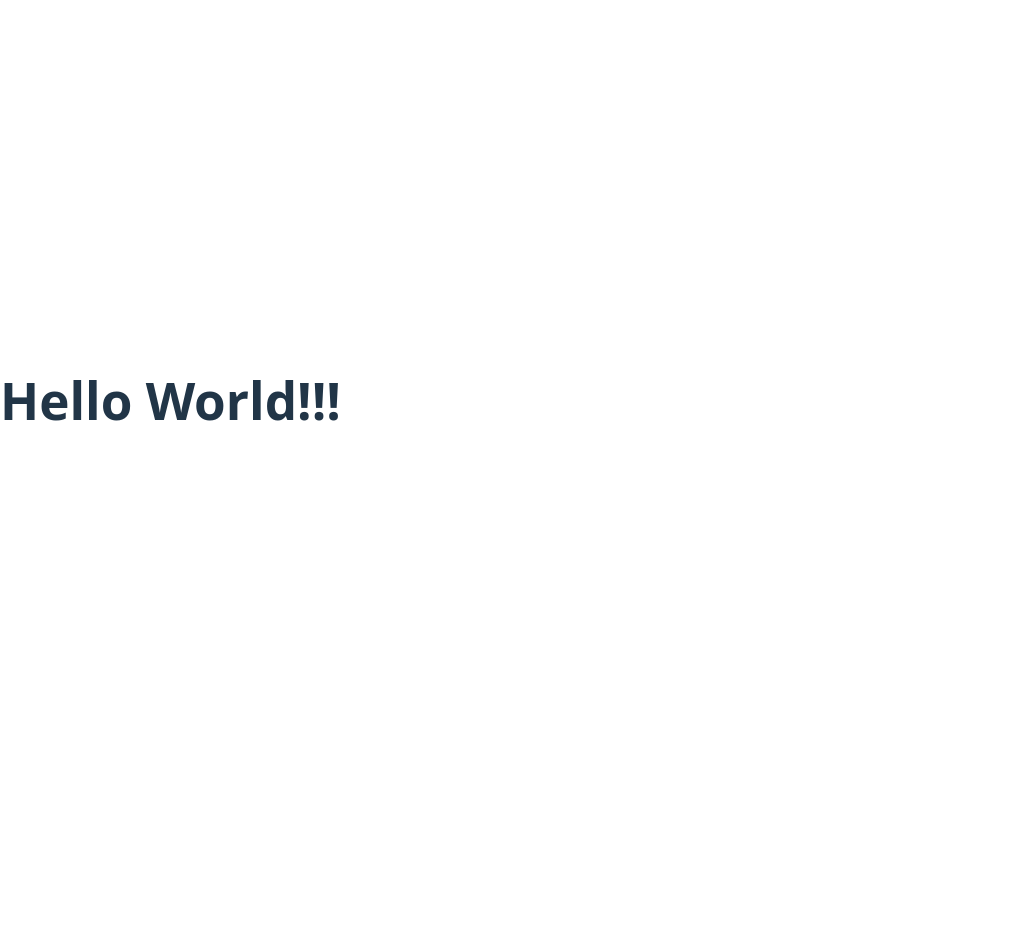
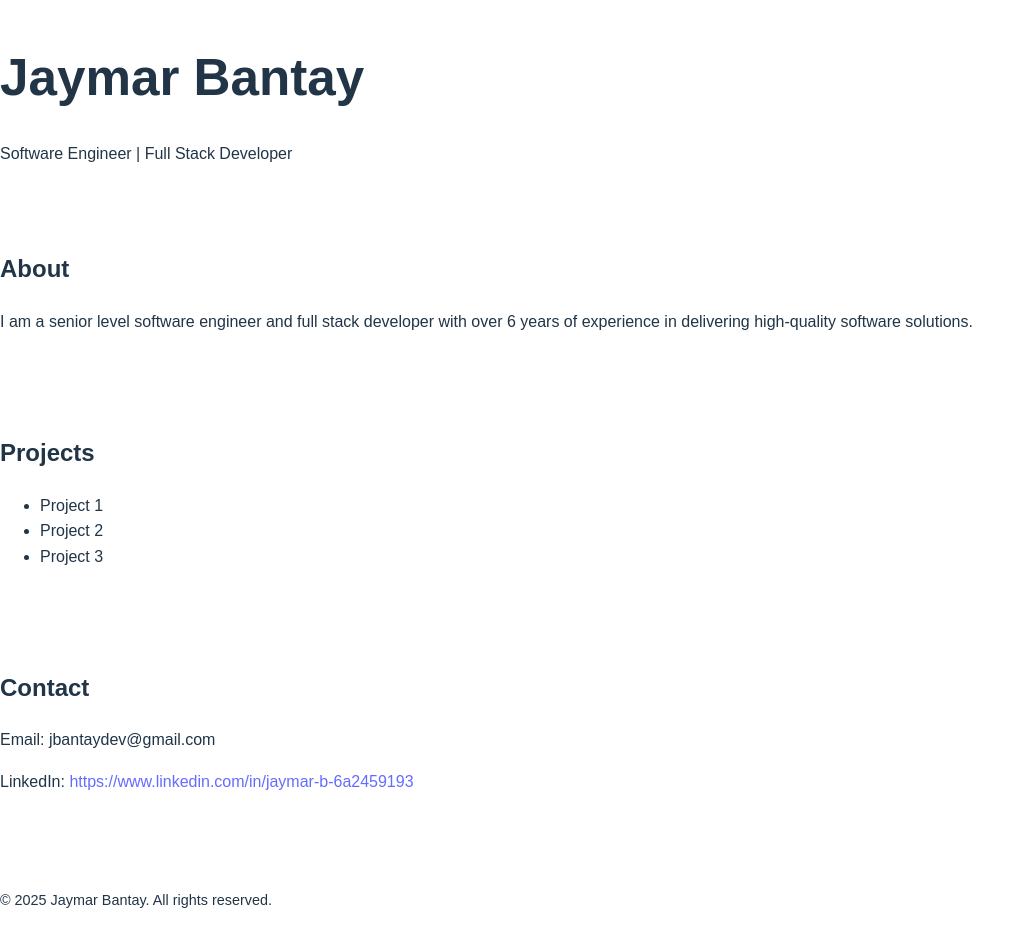
Before and after one commit to jbantaydev/portfolio-app, a React (Vite) app: page / in a window 1280 px wide. Shown: the top 946 px of the page, without its empty margins (0-1031 px from the left). Before the commit the page ends 800 px from the top, so only its background shows below. Built offline with nearby package versions, Linux system fonts and the light colour scheme.

Commit message:
chore: add Tailwind CSS and wire up global styles

```diff
--- a/src/App.jsx
+++ b/src/App.jsx
@@ -1,8 +1,17 @@
-function App() {
+import About from './components/About.jsx';
+import Contact from './components/Contact.jsx';
+import Footer from './components/Footer.jsx';
+import Header from './components/Header.jsx';
+import Projects from './components/Projects.jsx';
+
+export default function App() {
   return (
-    <div>
-      <h1> Hello World!!! </h1>
+    <div style={{ fontFamily: 'Arial, sans-serif', lineHeight: '1.6' }}>
+      <Header />
+      <About />
+      <Projects />
+      <Contact />
+      <Footer />
     </div>
   );
 }
-export default App;
--- a/src/components/About.jsx
+++ b/src/components/About.jsx
@@ -0,0 +1,11 @@
+export default function About() {
+  return (
+    <section id="about" style={{ padding: '2rem 0' }}>
+      <h2>About</h2>
+      <p>
+        I am a senior level software engineer and full stack developer with over 6 years
+        of experience in delivering high-quality software solutions.
+      </p>
+    </section>
+  );
+}
--- a/src/components/Contact.jsx
+++ b/src/components/Contact.jsx
@@ -0,0 +1,18 @@
+export default function Contact() {
+  return (
+    <section id="contact" style={{ padding: '2rem 0' }}>
+      <h2>Contact</h2>
+      <p>Email: jbantaydev@gmail.com</p>
+      <p>
+        LinkedIn:{' '}
+        <a
+          href="https://www.linkedin.com/in/jaymar-b-6a2459193"
+          target="_blank"
+          rel="noreferrer"
+        >
+          https://www.linkedin.com/in/jaymar-b-6a2459193
+        </a>
+      </p>
+    </section>
+  );
+}
--- a/src/components/Footer.jsx
+++ b/src/components/Footer.jsx
@@ -0,0 +1,7 @@
+export default function Footer() {
+  return (
+    <footer style={{ padding: '2rem 0', fontSize: '0.9rem' }}>
+      <p>© {new Date().getFullYear()} Jaymar Bantay. All rights reserved.</p>
+    </footer>
+  );
+}
--- a/src/components/Header.jsx
+++ b/src/components/Header.jsx
@@ -0,0 +1,8 @@
+export default function Header() {
+  return (
+    <header style={{ padding: '1rem 0' }}>
+      <h1>Jaymar Bantay</h1>
+      <p>Software Engineer | Full Stack Developer</p>
+    </header>
+  );
+}
--- a/src/components/Projects.jsx
+++ b/src/components/Projects.jsx
@@ -0,0 +1,12 @@
+export default function Projects() {
+  return (
+    <section id="projects" style={{ padding: '2rem 0' }}>
+      <h2>Projects</h2>
+      <ul>
+        <li>Project 1</li>
+        <li>Project 2</li>
+        <li>Project 3</li>
+      </ul>
+    </section>
+  );
+}
```
Also changed, not shown: .eslintrc.cjs.
